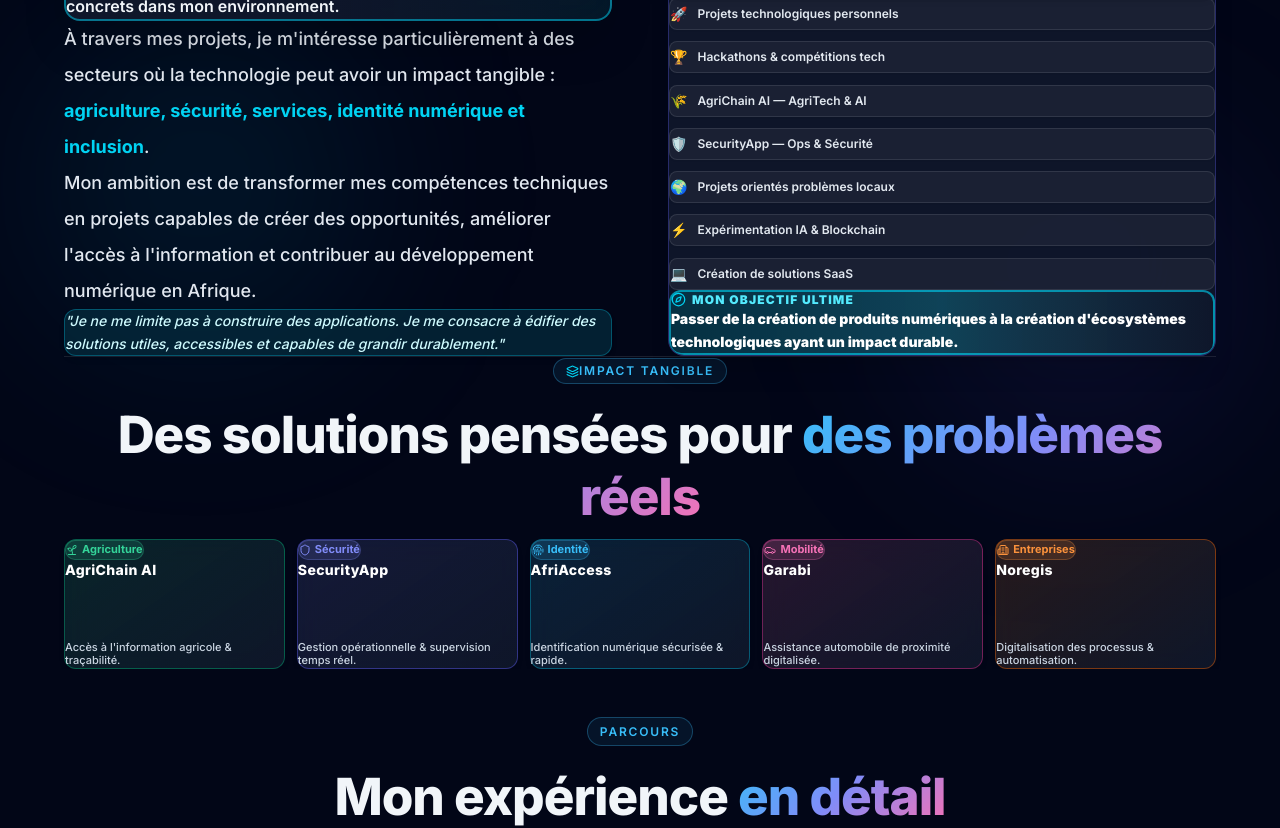
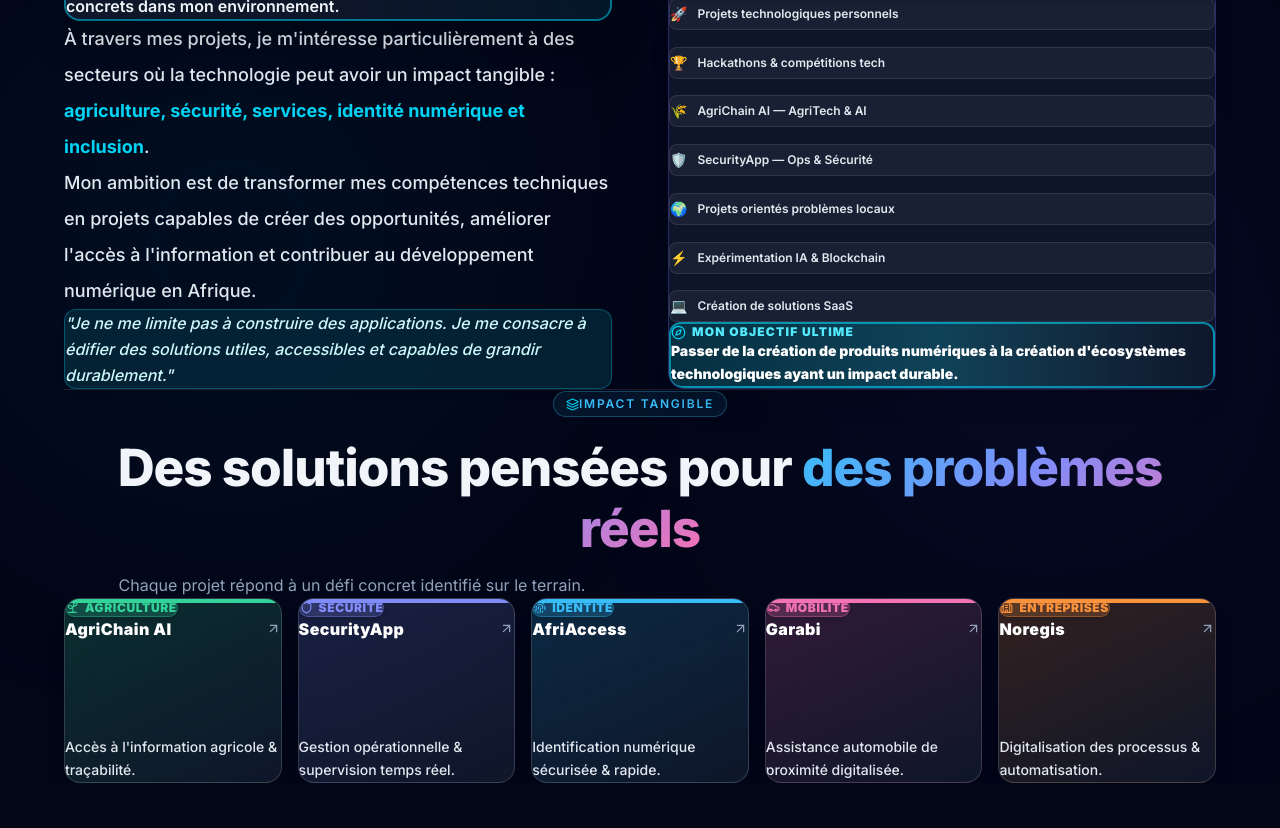
Before and after one commit to mmilinda/FolioMM, a React (Vite) app: page / in a window 1280 px wide. Shown: the part 3680-4508 px from the top of the page. Built offline with nearby package versions, Linux system fonts and the light colour scheme; no server answers.

Commit message:
style: upgrade 5 Impact cards with glowing top colored bars, glassmorphism pills, ArrowUpRight icons, and hover lift effects

```diff
--- a/src/components/ImpactSection.jsx
+++ b/src/components/ImpactSection.jsx
@@ -1,6 +1,6 @@
 import { motion, useInView } from "framer-motion";
 import { useRef } from "react";
-import { Target, Rocket, Lightbulb, Compass, Sprout, Shield, Fingerprint, Car, Building2, Layers, Sparkles } from "lucide-react";
+import { Target, Rocket, Lightbulb, Compass, Sprout, Shield, Fingerprint, Car, Building2, Layers, Sparkles, ArrowUpRight } from "lucide-react";
 
 const impactDomains = [
   {
@@ -9,7 +9,7 @@ const impactDomains = [
     project: "AgriChain AI",
     problem: "Accès à l'information agricole & traçabilité.",
     color: "#34d399",
-    glow: "rgba(52, 211, 153, 0.15)",
+    glow: "rgba(52, 211, 153, 0.2)",
     border: "border-emerald-500/40",
   },
   {
@@ -18,7 +18,7 @@ const impactDomains = [
     project: "SecurityApp",
     problem: "Gestion opérationnelle & supervision temps réel.",
     color: "#818cf8",
-    glow: "rgba(129, 140, 248, 0.15)",
+    glow: "rgba(129, 140, 248, 0.2)",
     border: "border-indigo-500/40",
   },
   {
@@ -27,7 +27,7 @@ const impactDomains = [
     project: "AfriAccess",
     problem: "Identification numérique sécurisée & rapide.",
     color: "#38bdf8",
-    glow: "rgba(56, 189, 248, 0.15)",
+    glow: "rgba(56, 189, 248, 0.2)",
     border: "border-cyan-500/40",
   },
   {
@@ -36,7 +36,7 @@ const impactDomains = [
     project: "Garabi",
     problem: "Assistance automobile de proximité digitalisée.",
     color: "#f472b6",
-    glow: "rgba(244, 114, 182, 0.15)",
+    glow: "rgba(244, 114, 182, 0.2)",
     border: "border-pink-500/40",
   },
   {
@@ -45,7 +45,7 @@ const impactDomains = [
     project: "Noregis",
     problem: "Digitalisation des processus & automatisation.",
     color: "#fb923c",
-    glow: "rgba(251, 146, 60, 0.15)",
+    glow: "rgba(251, 146, 60, 0.2)",
     border: "border-orange-500/40",
   },
 ];
@@ -65,14 +65,14 @@ export default function ImpactSection() {
   const inView = useInView(ref, { once: true, margin: "-40px" });
 
   return (
-    <section ref={ref} className="py-8 md:py-16 pt-10 md:pt-20 relative overflow-hidden">
+    <section ref={ref} className="py-10 md:py-20 relative overflow-hidden">
       {/* Background Ambient Glow Orbs */}
-      <div className="absolute top-1/4 left-10 w-80 h-80 bg-cyan-500/10 blur-[100px] rounded-full pointer-events-none" />
-      <div className="absolute bottom-1/4 right-10 w-80 h-80 bg-indigo-500/10 blur-[100px] rounded-full pointer-events-none" />
+      <div className="absolute top-1/4 left-10 w-96 h-96 bg-cyan-500/10 blur-[140px] rounded-full pointer-events-none" />
+      <div className="absolute bottom-1/4 right-10 w-96 h-96 bg-indigo-500/10 blur-[140px] rounded-full pointer-events-none" />
 
-      <div className="container-custom relative z-10 space-y-10 md:space-y-16">
+      <div className="container-custom relative z-10 space-y-12 md:space-y-18">
 
-        {/* ─── Part 1: Vision & Philosophie (50/50 Screen Fit) ──────────── */}
+        {/* ─── Part 1: Vision & Philosophie (50/50 Balanced Height) ──────────── */}
         <motion.div
           initial={{ opacity: 0, y: 20 }}
           animate={inView ? { opacity: 1, y: 0 } : {}}
@@ -83,7 +83,7 @@ export default function ImpactSection() {
           <div className="lg:col-span-6 flex flex-col justify-between space-y-3.5 text-left">
             <div className="space-y-3">
               <span className="section-eyebrow py-0.5 text-xs">
-                <Target size={13} className="inline-block mr-1 -mt-0.5 text-cyan-400" />
+                <Target size={14} className="inline-block mr-1.5 -mt-0.5 text-cyan-400" />
                 Vision & Philosophie
               </span>
 
@@ -120,7 +120,7 @@ export default function ImpactSection() {
             </div>
 
             {/* Quote Block */}
-            <div className="p-3.5 sm:p-4 rounded-xl bg-cyan-950/60 border border-cyan-400/30 text-xs sm:text-sm text-cyan-100 font-medium leading-relaxed italic shadow-md mt-1">
+            <div className="p-3.5 sm:p-4 rounded-xl bg-cyan-950/60 border border-cyan-400/30 text-xs sm:text-base text-cyan-100 font-medium leading-relaxed italic shadow-md mt-1">
               "Je ne me limite pas à construire des applications. Je me consacre à édifier des solutions utiles, accessibles et capables de grandir durablement."
             </div>
           </div>
@@ -131,7 +131,7 @@ export default function ImpactSection() {
               initial={{ opacity: 0, scale: 0.95 }}
               animate={inView ? { opacity: 1, scale: 1 } : {}}
               transition={{ duration: 0.6, delay: 0.15 }}
-              className="p-4 sm:p-5 rounded-2xl bg-slate-900/95 border border-indigo-500/30 backdrop-blur-2xl shadow-xl flex flex-col justify-between space-y-3.5 text-left w-full h-full relative overflow-hidden"
+              className="p-4 sm:p-5 rounded-2xl bg-slate-900/95 border border-indigo-500/30 backdrop-blur-2xl shadow-xl flex flex-col justify-between space-y-4 text-left w-full h-full relative overflow-hidden"
             >
               <div className="space-y-3 flex-grow flex flex-col justify-between">
 
@@ -151,7 +151,7 @@ export default function ImpactSection() {
                   </span>
                 </div>
 
-                {/* 2. Taller Illustrative Banner Image below title (h-32 sm:h-36) */}
+                {/* 2. Taller Illustrative Banner Image below title */}
                 <div className="w-full h-32 sm:h-36 rounded-xl overflow-hidden border border-white/15 relative shadow-md shrink-0">
                   <img src="/initiatives_banner.jpg" alt="Leadership Tech" className="w-full h-full object-cover" />
                   <div className="absolute inset-0 bg-gradient-to-t from-slate-950/80 via-transparent to-transparent" />
@@ -186,52 +186,62 @@ export default function ImpactSection() {
         </motion.div>
 
 
-        {/* ─── Part 2: Impact Tangible ────────────────────────────────────────── */}
+        {/* ─── Part 2: Impact Tangible (Ultra Pretty Glass Cards Grid) ────────── */}
         <motion.div
           initial={{ opacity: 0, y: 20 }}
           animate={inView ? { opacity: 1, y: 0 } : {}}
           transition={{ duration: 0.6, delay: 0.2 }}
           className="space-y-6 sm:space-y-8 pt-8 md:pt-14 border-t border-white/10"
         >
-          <div className="text-center space-y-1.5">
+          <div className="text-center space-y-2">
             <span className="section-eyebrow py-0.5 text-xs">
-              <Layers size={13} className="inline-block mr-1 -mt-0.5 text-cyan-400" />
+              <Layers size={13} className="inline-block mr-1.5 -mt-0.5 text-cyan-400" />
               Impact Tangible
             </span>
-            <h2 className="section-title text-lg sm:text-2xl md:text-3xl font-extrabold m-0">
+            <h2 className="section-title text-xl sm:text-3xl md:text-4xl font-extrabold m-0">
               Des solutions pensées pour <span className="gradient-text">des problèmes réels</span>
             </h2>
+            <p className="text-slate-400 text-xs sm:text-base max-w-xl mx-auto m-0 leading-relaxed">
+              Chaque projet répond à un défi concret identifié sur le terrain.
+            </p>
           </div>
 
-          {/* 5 Balanced Impact Cards */}
-          <div className="grid grid-cols-1 sm:grid-cols-2 md:grid-cols-3 lg:grid-cols-5 gap-3">
+          {/* 5 Ultra Pretty Modern Impact Cards */}
+          <div className="grid grid-cols-1 sm:grid-cols-2 md:grid-cols-3 lg:grid-cols-5 gap-4">
             {impactDomains.map((item) => {
               const Icon = item.icon;
               return (
                 <motion.div
                   key={item.domain}
-                  whileHover={{ y: -4 }}
-                  transition={{ duration: 0.2 }}
-                  className={`p-3 rounded-xl border ${item.border} bg-slate-900/90 backdrop-blur-md flex flex-col justify-between space-y-2 text-left shadow-md hover:shadow-lg transition-all min-h-[130px] h-full`}
-                  style={{ background: `linear-gradient(145deg, ${item.glow} 0%, rgba(15, 23, 42, 0.95) 100%)` }}
+                  whileHover={{ y: -6, scale: 1.02 }}
+                  transition={{ duration: 0.25 }}
+                  className="p-4 sm:p-5 rounded-2xl bg-slate-900/90 border border-white/15 backdrop-blur-xl shadow-xl hover:shadow-2xl hover:border-cyan-400/50 transition-all duration-300 relative overflow-hidden flex flex-col justify-between space-y-3.5 text-left group min-h-[160px] sm:min-h-[185px] h-full"
+                  style={{ background: `linear-gradient(155deg, ${item.glow} 0%, rgba(15, 23, 42, 0.98) 100%)` }}
                 >
-                  <div className="flex flex-col space-y-1">
-                    <div className="flex items-center justify-between gap-1">
+                  {/* Glowing Top Colored Bar */}
+                  <div className="absolute top-0 left-0 right-0 h-1 w-full rounded-t-2xl" style={{ background: item.color }} />
+
+                  <div className="space-y-2.5 pt-1">
+                    {/* Domain Pill Badge */}
+                    <div className="flex items-center justify-between">
                       <span
-                        className="inline-flex items-center gap-1 px-2.5 py-0.5 rounded-full text-[11px] font-bold border"
-                        style={{ borderColor: item.color + "44", color: item.color, background: item.glow }}
+                        className="inline-flex items-center gap-1.5 px-3 py-1 rounded-full text-xs font-black tracking-wider uppercase border shadow-md"
+                        style={{ borderColor: item.color + "55", color: item.color, background: item.glow }}
                       >
-                        <Icon size={12} />
+                        <Icon size={13} />
                         {item.domain}
                       </span>
                     </div>
 
-                    <h3 className="text-xs sm:text-sm font-extrabold text-white m-0 tracking-wide pt-0.5">
-                      {item.project}
+                    {/* Project Title with Arrow */}
+                    <h3 className="text-sm sm:text-base font-black text-white m-0 tracking-wide flex items-center justify-between group-hover:text-cyan-300 transition-colors">
+                      <span>{item.project}</span>
+                      <ArrowUpRight size={15} className="text-slate-400 group-hover:text-cyan-400 transition-colors" />
                     </h3>
                   </div>
 
-                  <p className="text-[11px] text-slate-300 leading-tight m-0 font-medium">
+                  {/* Problem Statement */}
+                  <p className="text-xs sm:text-sm text-slate-200 leading-relaxed m-0 font-medium pt-1">
                     {item.problem}
                   </p>
                 </motion.div>
```
